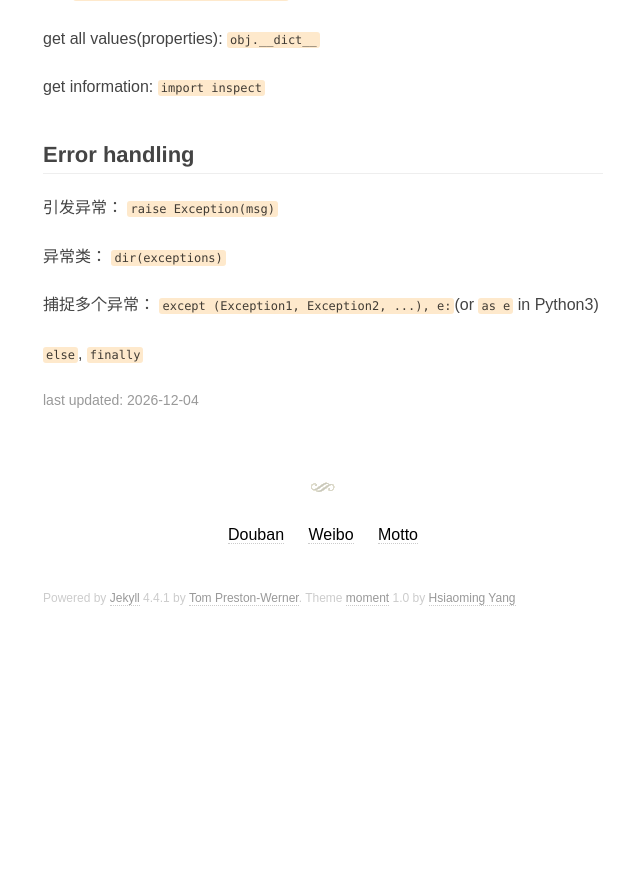
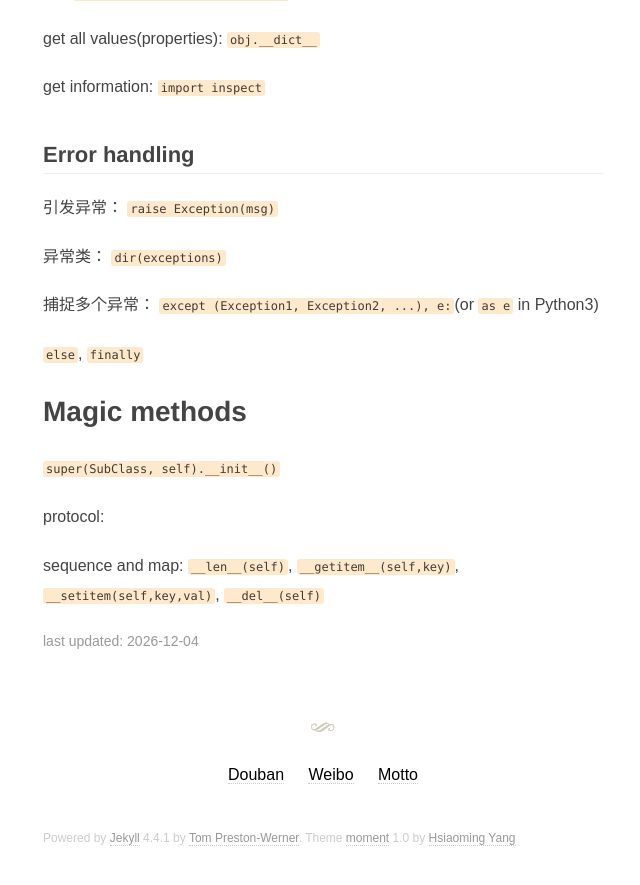
Before and after one commit to fanyange/fanyange.github.io, a Jekyll site: the page built from wiki/Python.md, in a window 1280 px wide and 900 px high, scrolled down 4232 px. Shown: the top 885 px of the window, without its empty margins (317-957 px from the left). Built offline with Jekyll 4.4.1, drawn with Linux system fonts in a browser that asks for light colours; some web fonts are replaced; comment, search, counter and statistics services are not loaded; before the commit the page ends 4891 px from its top, so only the background shows below that.

Commit message:
Add new Python note chapter: magic methods

```diff
--- a/wiki/Python.md
+++ b/wiki/Python.md
@@ -174,3 +174,10 @@ get information: `import inspect`
 捕捉多个异常： `except (Exception1, Exception2, ...), e:`(or `as e` in Python3)
 
 `else`, `finally`
+
+# Magic methods
+`super(SubClass, self).__init__()`
+
+protocol:
+
+sequence and map: `__len__(self)`, `__getitem__(self,key)`, `__setitem(self,key,val)`, `__del__(self)`
```
